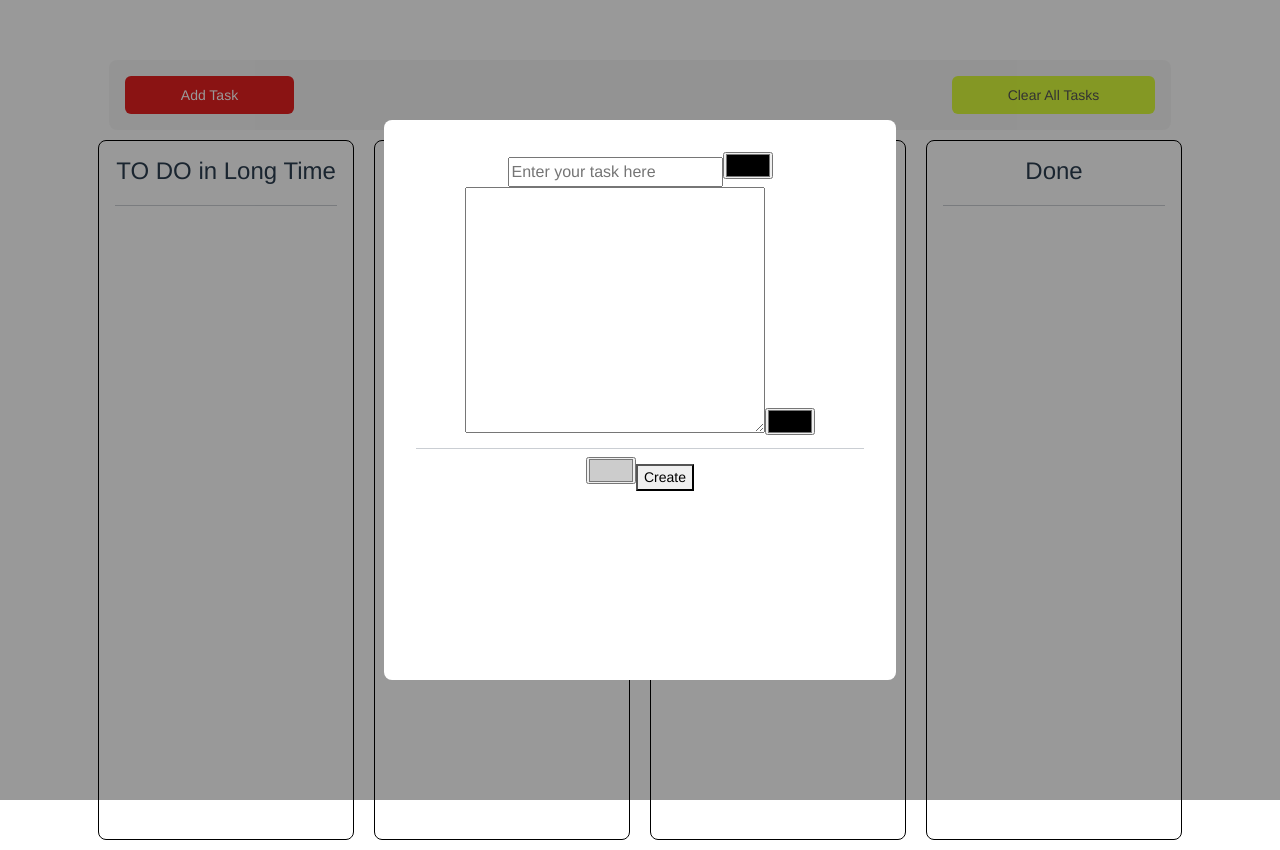
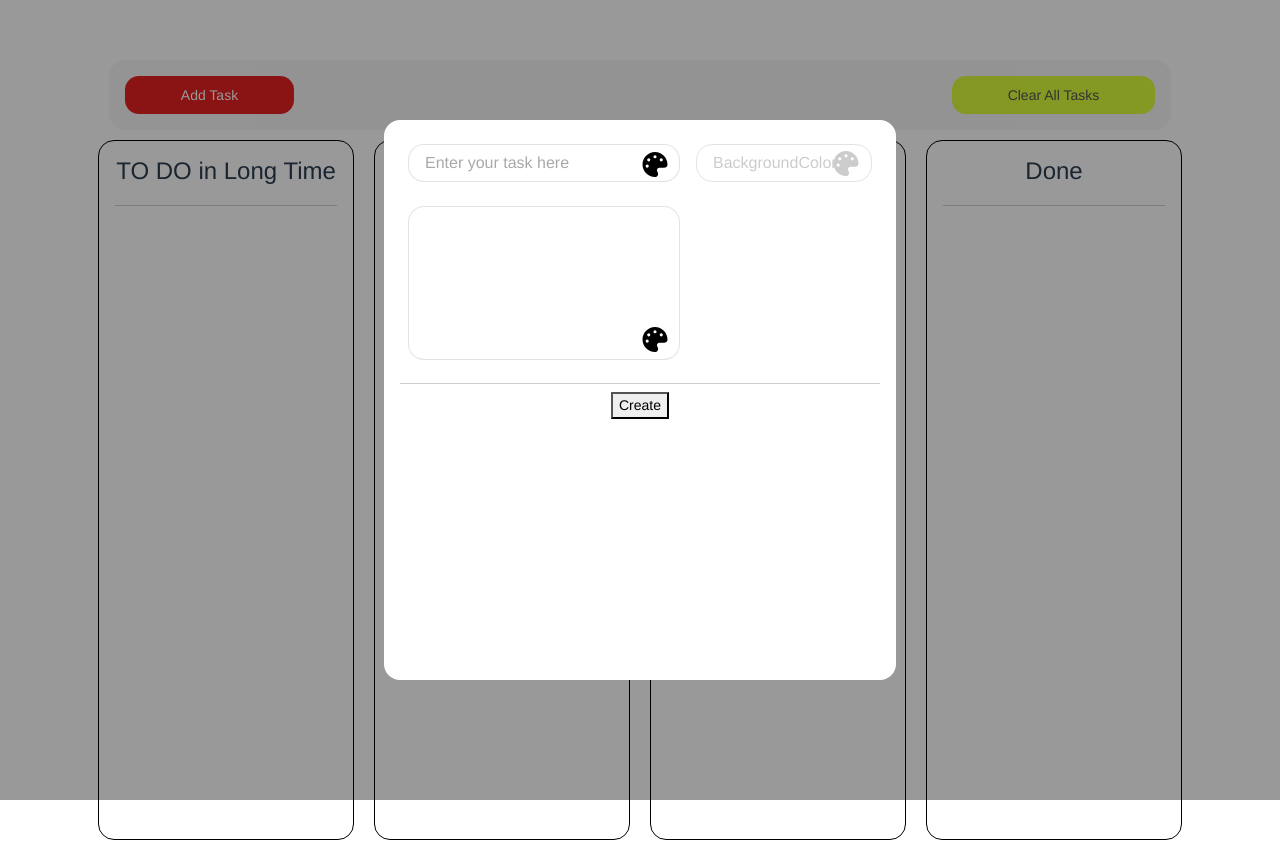
Before and after one commit to saman-sah/todolist, a Vue app: page / in a window 1280 px wide. Both pictures are taken after a click on the button "Add Task". Built offline with nearby package versions, Linux system fonts and the light colour scheme; the HTML template or start-up script is replaced by a standard one; what vue-toast-notification would draw is missing.

Commit message:
fix designing add Task modal

```diff
--- a/src/components/Home.vue
+++ b/src/components/Home.vue
@@ -14,7 +14,10 @@
       </section>
 
 
-      <section class="section content-section drop-zone" @drop="onDrop($event, 1)" @dragenter.prevent @dragover.prevent>
+      <section class="section content-section drop-zone"
+      @drop="onDrop($event, 1)"
+      @dragenter.prevent
+      @dragover.prevent>
         <nav><h4>TO DO</h4></nav>
         <hr>
 
@@ -26,7 +29,10 @@
       </section>
 
 
-      <section class="section content-section drop-zone" @drop="onDrop($event, 2)" @dragenter.prevent @dragover.prevent>
+      <section class="section content-section drop-zone"
+      @drop="onDrop($event, 2)"
+      @dragenter.prevent
+      @dragover.prevent>
         <nav><h4>IN PROGRESS</h4></nav>
         <hr>
 
@@ -37,7 +43,10 @@
       </section>
 
 
-      <section class="section content-section drop-zone"  @drop="onDrop($event, 3)" @dragenter.prevent @dragover.prevent>
+      <section class="section content-section drop-zone"
+      @drop="onDrop($event, 3)"
+      @dragenter.prevent
+      @dragover.prevent>
         <nav><h4>Done</h4></nav>
         <hr>
 
@@ -67,9 +76,7 @@ export default {
       modal_add_task: false,
       task_component: 0,
       update_task_item: null,
-      todoTaskItems:[],
-      inprogressTaskItems:[],
-      doneTaskItems:[],
+
     }
   },
   components: {
@@ -82,21 +89,13 @@ export default {
   },
   mounted() {
     this.taskItems= this.getTaskItems();
-    var id= 0;
-    if(this.taskItems) {
-      this.taskItems.forEach(element => {
-        id++
-        element.task_id = id
-      });
-    }
 
   },
   methods: {
     dataItems(status) {
       return this.taskItems.filter((item) => item.status == status)
     },
-    startDrag(evt, item) {
-      console.log(item);
+    startDrag(evt, item, index) {
       evt.dataTransfer.dropEffect = 'move'
       evt.dataTransfer.effectAllowed = 'move'
       evt.dataTransfer.setData('itemID', item.task_id)
@@ -106,15 +105,17 @@ export default {
       let item = null;
       let indexItem= null;
       this.taskItems.find((el, index) => {
+        console.log('forech');
+        console.log(el);
+        console.log(index);
         if(el.task_id == itemID){
           item=el;
           indexItem= index
         }
       })
-      item.status = list;
-      console.log('el');
-      console.log(item);
-      console.log(indexItem);
+      if(item){
+        item.status = list;
+      }
       this.updateTask(item, indexItem)
     },
 
@@ -122,19 +123,18 @@ export default {
     addTask(newTask) {
       console.log('add task Home');
       console.log(newTask);
-        // const currentDate = new Date();
-        // console.log(currentDate);
+        const currentDate = new Date();
+        console.log(currentDate);
         this.taskItems.push({
+          task_id: newTask.task_id,
           task_title: newTask.task_title,
           task_desciption: newTask.task_desciption,
           task_title_color: newTask.task_title_color,
           task_background_color: newTask.task_background_color,
           task_description_color: newTask.task_description_color,
-          colorPickerDialog: false,
-          // date: `${currentDate.getDate()}/${currentDate.getMonth() + 1}/${currentDate.getFullYear()}`, // get dateformat dd-m-yy
-          // time: `${currentDate.getHours()}:${currentDate.getMinutes()}`, // get time format o:m
+          date: `${currentDate.getDate()}/${currentDate.getMonth() + 1}/${currentDate.getFullYear()}`, // get dateformat dd-m-yy
+          time: `${currentDate.getHours()}:${currentDate.getMinutes()}`, // get time format o:m
           status: 1,
-          done: false,
         });
         localStorage.setItem('todo-List', JSON.stringify(this.taskItems));
         this.modal_add_task = !this.modal_add_task;
@@ -143,7 +143,7 @@ export default {
           type: 'success',
           position: 'bottom'
         });
-
+        localStorage.setItem('laset-ID', newTask.task_id);
     },
     // Deleting tasks
     deleteTask(index) {
@@ -154,8 +154,8 @@ export default {
       }
       else
       {
-          console.log('Discard');
-          console.log(index);
+        console.log('Discard');
+        console.log(index);
       }
     },
 
@@ -167,9 +167,11 @@ export default {
       this.taskItems[index] = task;
       localStorage.setItem('todo-List', JSON.stringify(this.taskItems));
       this.modal_add_task = false;
+      this.taskItems= this.getTaskItems();
     },
     // Initialisation of data
     getTaskItems() {
+
       const data = localStorage.getItem('todo-List');
       return JSON.parse(data) || [];
     },
@@ -215,7 +217,7 @@ export default {
 /* Add Tasks */
 .task-item {
   background: #ccc;
-  border-radius: 0.5em;
+  border-radius: 1em;
   padding: 1em;
   margin-top: 0.5em;
   text-align: left;
@@ -232,6 +234,7 @@ export default {
   padding:1em 4em;
   display: flex;
   align-items: center;
+  border-radius: 1em;
 }
 
 
@@ -254,7 +257,7 @@ export default {
     margin: 10px;
     padding: 1em;
     border: 1px solid black;
-    border-radius: 8px;
+    border-radius: 1em;
   }
   .content-section {
     flex-basis: 20%;
@@ -268,7 +271,7 @@ export default {
     justify-content: space-between;
     background: #cccccc2d;
     padding: 1em;
-    border-radius: 0.5em;
+    border-radius: 1em;
     min-height: 70px;
     align-items: center;width: 83%;
     margin: auto;
@@ -284,13 +287,12 @@ export default {
   }
   .list-item {
     background: rgba(255, 255, 255, 0.01);
-    border-radius: 16px;
+    border-radius: 1em;
     box-shadow: 0 4px 30px rgba(0, 0, 0, 0.1);
     backdrop-filter: blur(5px);
     -webkit-backdrop-filter: blur(5px);
     border: 1px solid rgba(255, 255, 255, 0.3);
     min-width: 200px;
-    border-radius: 8px;
     height: max-content;
     padding: 1em;
   }
--- a/src/components/modal/CreateTask.vue
+++ b/src/components/modal/CreateTask.vue
@@ -1,13 +1,47 @@
 <template>
   <div class="bg-modal" @click.self="$emit('closeModal')">
     <div class="modal-content-add-task">
-        <input v-model="newTask.task_title" type="text" placeholder="Enter your task here" ref="input_title_task" >
-        <input type="color" v-model="newTask.task_title_color" id="colorPicker_task-title">
-        <!-- <fa icon="fa-solid fa-palette" /> -->
-        <textarea v-model="newTask.task_desciption" name="task_short_desciption" id="task_short_desciption" cols="30" rows="10" ></textarea>
-        <input type="color" v-model="newTask.task_description_color" id="colorPicker_task-description">
+        <div class="flex-container">
+            <div class="left-section">
+                <div class="title-task mb-4">
+                    <!-- Title input -->
+                    <input :style="{color: newTask.task_title_color}"
+                    v-model="newTask.task_title" id="input-task-title"
+                    type="text" placeholder="Enter your task here"
+                    ref="input_title_task" >
+                    <!-- ColorPicker input -->
+                    <input type="color" v-model="newTask.task_title_color" id="colorPicker_task-title">
+                    <!-- ColorPicker icon -->
+                    <fa :style="{color: newTask.task_title_color}"
+                    class="palete-color-picker palette-icon-title"
+                    icon="fa-solid fa-palette" />
+                </div>
+                <div class="description-task">
+                    <!-- Description textarea -->
+                    <textarea :style="{color: newTask.task_description_color}"
+                    v-model="newTask.task_desciption"
+                    name="task_short_desciption" id="task_short_desciption"
+                    cols="30" rows="5" ></textarea>
+                    <!-- ColorPicker input -->
+                    <input type="color" v-model="newTask.task_description_color" id="colorPicker_task-description">
+                    <!-- ColorPicker icon -->
+                    <fa :style="{color: newTask.task_description_color}"
+                    class="palete-color-picker palette-icon-desciption"
+                    icon="fa-solid fa-palette" />
+                </div>
+            </div>
+
+            <div class="right-section">
+                <div class="background-color mb-4" :style="{color: newTask.task_background_color}">
+                    BackgroundColor
+                    <input type="color" v-model="newTask.task_background_color" id="colorPicker_task-bg">
+                    <fa :style="{color: newTask.task_background_color}" class="palete-color-picker palette-icon-background" icon="fa-solid fa-palette" />
+                </div>
+            </div>
+        </div>
+
         <hr>
-        <input type="color" v-model="newTask.task_background_color" id="colorPicker_task-bg">
+
         <!-- <hr> -->
         <!-- <input type="date" id="select_date_to_done" name="select_date_to_done"> -->
         <button id="addbutton" @click="actionTask()" >{{ action_button }}</button>
@@ -23,16 +57,26 @@ export default {
     data() {
         return {
             newTask:{
+                task_id: 0,
                 task_title: '',
                 task_desciption:'',
                 task_title_color:'#000000',
                 task_background_color:'#cccccc',
                 task_description_color:'#000000',
+                date: null,
+                time: null,
+                status: 1,
             },
-            action_button: 'Create'
+            action_button: 'Create' ,
+            lasetID: null,
         }
     },
     mounted() {
+        if(localStorage.getItem('laset-ID')) {
+            this.lasetID= localStorage.getItem('laset-ID')
+        }else{
+            this.lasetID=0
+        }
 
         if(this.update_task_item != null) {
             console.log('this.update_task_item');
@@ -45,6 +89,7 @@ export default {
     },
     methods: {
         actionTask(){
+
             if(this.action_button== 'Create'){
                 // If task is empty, return alert with message "Please write a task"
                 if(this.newTask.task_title=='') {
@@ -54,6 +99,10 @@ export default {
                     position: 'bottom'
                     });
                 }else {
+                    this.newTask.task_id=parseInt(this.lasetID)+1;
+                    console.log('this.lasetID');
+                    console.log(this.lasetID);
+                    console.log(this.newTask.task_id);
                     this.$parent.addTask(this.newTask);
                 }
             }else {
@@ -82,9 +131,107 @@ export default {
     width: 40%;
     height: 70%;
     background: #fff;
-    border-radius: 0.5em;
+    border-radius: 1em;
     display: block;
-    padding: 2em;
+    padding: 1em;
     z-index: 99;
 }
+.flex-container {
+    display: flex;
+    text-align: left;
+}
+.left-section,
+.right-section {
+    padding: 0.5em;
+}
+::placeholder {
+  color: #545454;
+  opacity: 0.5;
+}
+
+
+
+/* -------------------------   Left Section    ---------------------- */
+.left-section {
+    flex-basis: 60%;
+}
+/* color inputs and color pickers */
+input[type=color],
+.palete-color-picker {
+    position: absolute;
+    right: 5px;
+    bottom: 5px;
+    width: 40px;
+    font-size: 25px;
+}
+/*TITLE: color inputs and color pickers */
+.title-task input[type=color],
+.title-task .palete-color-picker {
+    bottom: 5px;
+}
+/*DESCRIPTION: color inputs and color pickers */
+.description-task input[type=color],
+.description-task .palete-color-picker {
+    bottom: 15px;
+}
+
+/* Title-Description wrapper */
+.title-task,
+.description-task,
+.background-color {
+    position: relative;
+}
+/* Title-Description inputs */
+#input-task-title,
+#task_short_desciption,
+.select-status-task  {
+    width: 100%;
+    padding: 1em;
+    border-radius: 1em;
+    border: 1px solid #cccccc8a;
+    color: #545454;
+    outline: none;
+}
+#task_short_desciption {
+    resize: none;
+}
+#task_short_desciption:focus,
+#input-task-title:focus {
+    border: none;
+    border-bottom: 1px solid #545454;
+    border-radius: 0;
+}
+/*TITLE: input */
+#input-task-title {
+    height: 38px;
+}
+/* ColorPicker --- Iputs */
+#colorPicker_task-description,
+#colorPicker_task-title,
+#colorPicker_task-bg {
+    z-index: 9;
+    opacity: 0;
+    color: #54545483;
+}
+/* ColorPicker --- Icons */
+.palete-color-picker {
+    z-index: 8;
+}
+
+
+/* -------------------------   Right Section    ---------------------- */
+.right-section {
+    flex-basis: 40%;
+}
+.background-color {
+    height: 38px;
+    width: 100%;
+    padding: 0 1em;
+    border-radius: 1em;
+    border: 1px solid #cccccc8a;
+    color: #545454;
+    outline: none;
+    display: flex;
+    align-items: center;
+}
 </style>
--- a/src/components/partial/Task.vue
+++ b/src/components/partial/Task.vue
@@ -2,7 +2,7 @@
     <div class="tasks-section">
         <template v-for="(task, index) in taskItems" :key="index">
             <div :style="{backgroundColor: task.task_background_color}" class="task-item drag-el"
-            @dragstart="$parent.startDrag($event, task)" draggable="true">
+            @dragstart="$parent.startDrag($event, task, index)" draggable="true">
                 <nav class="task-nav">
                     <h5 :style="{color: task.task_title_color}">{{ task.task_title }}</h5>
                     <div>
```
